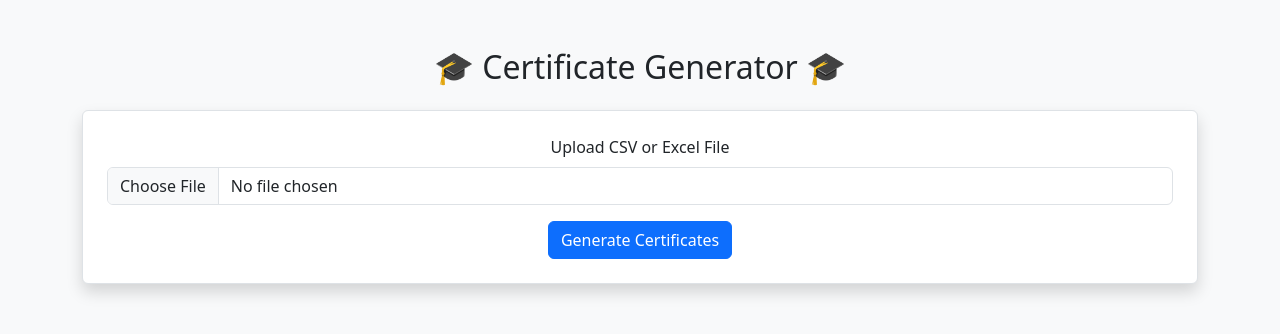
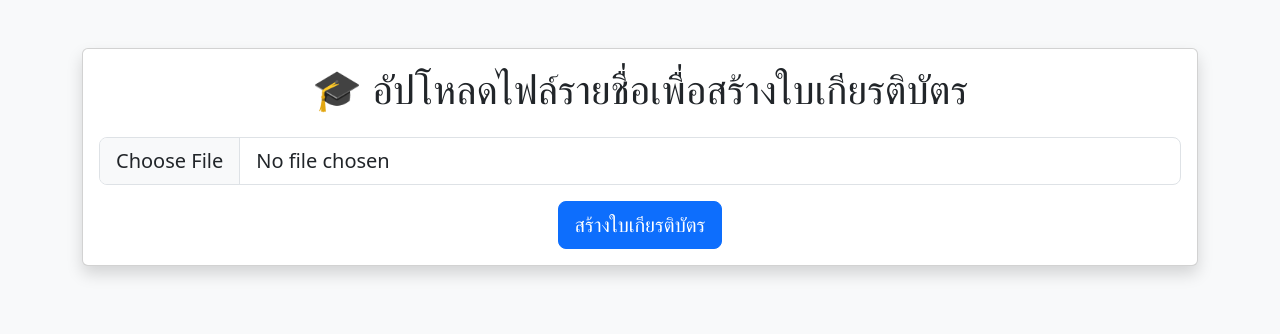
Before and after one commit to DevALLrobotics/testETC, a Flask app: page / in a window 1280 px wide. Shown: the top 334 px of the page. Run offline with Flask 3, Linux system fonts and the light colour scheme.

Commit message:
update : try add css but fail

```diff
--- a/TestWebGenCerf/templates/index.html
+++ b/TestWebGenCerf/templates/index.html
@@ -2,20 +2,24 @@
 <html lang="en">
 <head>
     <meta charset="UTF-8">
-    <meta name="viewport" content="width=device-width, initial-scale=1.0">
-    <title>Certificate Generator</title>
-    <link rel="stylesheet" href="https://cdn.jsdelivr.net/npm/bootstrap@5.3.0/dist/css/bootstrap.min.css">
+    <title>ระบบสร้างใบเกียรติบัตร</title>
+    <link href="https://cdn.jsdelivr.net/npm/bootstrap@5.3.2/dist/css/bootstrap.min.css" rel="stylesheet">
+    <script src="https://cdn.jsdelivr.net/npm/bootstrap@5.3.2/dist/js/bootstrap.bundle.min.js"></script>
+
 </head>
 <body class="bg-light">
-    <div class="container text-center mt-5">
-        <h2 class="mb-4">🎓 Certificate Generator 🎓</h2>
-        <form action="/" method="post" enctype="multipart/form-data" class="p-4 border rounded bg-white shadow">
-            <div class="mb-3">
-                <label for="file" class="form-label">Upload CSV or Excel File</label>
-                <input type="file" class="form-control" name="file" required>
+    <div class="container py-5">
+        <div class="card shadow">
+            <div class="card-body text-center">
+                <h1 class="mb-4">🎓 อัปโหลดไฟล์รายชื่อเพื่อสร้างใบเกียรติบัตร</h1>
+                <form method="POST" enctype="multipart/form-data">
+                    <input class="form-control form-control-lg mb-3" type="file" name="file" required>
+                    <button class="btn btn-primary btn-lg">สร้างใบเกียรติบัตร</button>
+                </form>
             </div>
-            <button type="submit" class="btn btn-primary">Generate Certificates</button>
-        </form>
+        </div>
     </div>
+
+    <script src="https://cdn.jsdelivr.net/npm/bootstrap@5.3.2/dist/js/bootstrap.bundle.min.js"></script>
 </body>
 </html>
```
Also changed, not shown: TestWebGenCerf/templates/result.html (+31 -33 lines).
